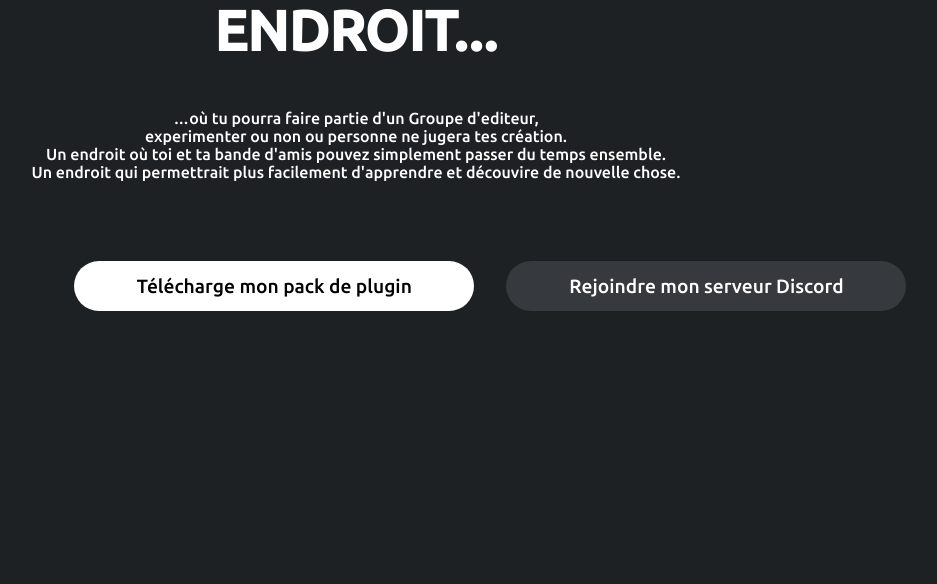
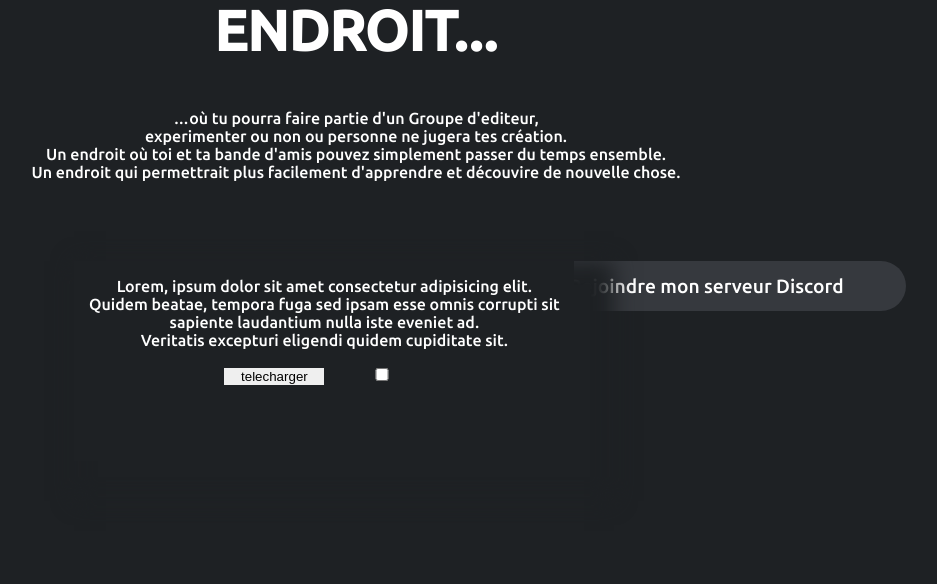
Before and after one commit to lynxsole/FP, a PHP site: page / in a window 1280 px wide. Shown: the part 307-891 px from the top of the page, without its empty margins (284-1221 px from the left). Run offline with PHP 8.4, Linux system fonts and the light colour scheme.

Commit message:
ajout d'une function verification 	ajout d'une box contrat

```diff
--- a/assets/css/style.css
+++ b/assets/css/style.css
@@ -84,6 +84,15 @@ section{
     margin-top: 5%;
     position: relative;
     margin-left: 28%;
+}
+
+#contrat{
+    height: 200px;
+    width: 500px;
+    margin-left: 52%;
+    position: absolute;
+    box-shadow: 20px 20px 20px 20px #1e2124;
+    background-color: #1e2124;
 }
 
 #downloadBtn{
--- a/assets/js/main.js
+++ b/assets/js/main.js
@@ -1,4 +1,13 @@
 function showContrat()
 {
-    document.getElementById('downloadBtn').style.display = "block";
+    document.getElementById('contrat').style.display = "block";
 }
+
+function checkBox(bool) {
+    if(document.getElementById('check').checked == false)
+    {
+        document.getElementById('error').style.display = "block";
+    }else{
+
+    }
+}
--- a/index.php
+++ b/index.php
@@ -39,12 +39,17 @@
             <div class="Webaccess">
                 <a href="https://discord.gg/5JvmyycwRQ"><input id="Webaccess" type="button" value="Rejoindre mon serveur Discord"></a>
             </div>
-
-            <div style="display:none;" class="contrat">
+            <div style="margin: 0 auto;" id="contrat">
                 <p style="text-align: center;">
                     Lorem, ipsum dolor sit amet consectetur adipisicing elit. <br>
                     Quidem beatae, tempora fuga sed ipsam esse omnis corrupti sit sapiente laudantium nulla iste eveniet ad.<br>
                     Veritatis excepturi eligendi quidem cupiditate sit.<br>
+                </p>
+
+                <input style="width: 100px; height: auto; margin-left: 30%;" id="dlBtn" type="button" value="telecharger" onclick="checkBox()">
+                <input style="width: 100px; height: auto; margin-left -50px: " type="checkbox" name="" id="check" onclick="checkBox()">
+                <p style="display: none; width: 100px; height: auto;margin-left:9rem; text-align: center; font-size:0.8rem; color: red; position: absolute;" id="error">
+                    tu dois cochez la case si tu veux acceder au contenu
                 </p>
             </div>
         </div>
```
